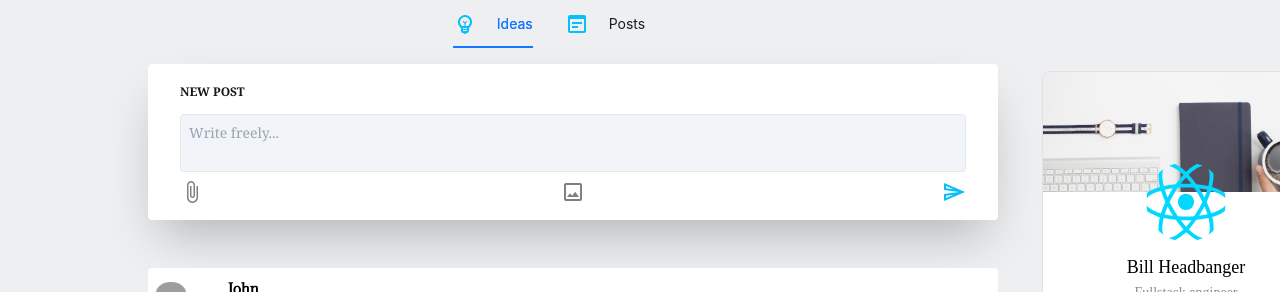
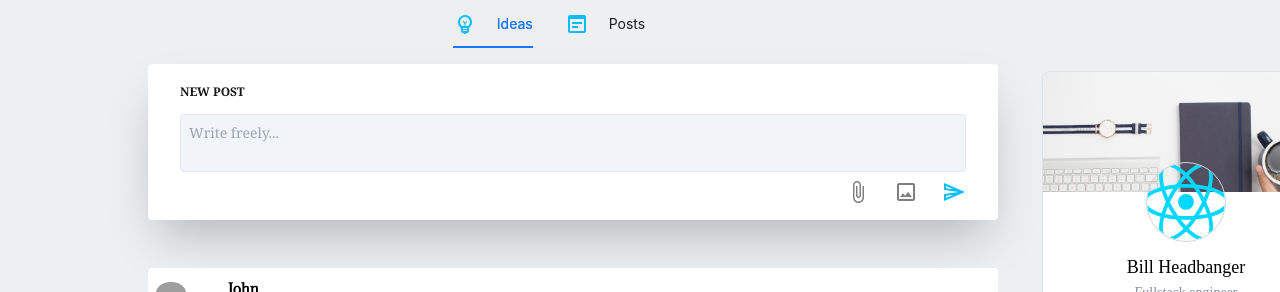
Before and after one commit to AbigailF1/Hackathon-G6, a React (Vite) app in the folder Frontend/: page /Feed in a window 1280 px wide. Shown: the top 292 px of the page. Built offline with nearby package versions, Linux system fonts and the light colour scheme; grey boxes are pictures that could not be loaded.

Commit message:
responsiveness

```diff
--- a/Frontend/src/components/FeedComp/IdeaBox.jsx
+++ b/Frontend/src/components/FeedComp/IdeaBox.jsx
@@ -40,7 +40,7 @@ export default function IdeaBox({person}) {
     console.log("Request sent");
    }
   return (
-    <div className="flex flex-col m-5 md:shrink-0 pt-2.5 bg-white rounded w-[300px] md:w-[850px] overflow-x-hidden">
+    <div className="flex flex-col m-5 md:shrink-0 pt-2.5 bg-white rounded w-[280px] md:w-[450px] sm:w-[400px] lg:w-[850px] overflow-x-hidden">
         <div className='flex items-center gap-2'>
             <div className="avatar mx-2 mb-2">
                 <div className="w-12 rounded">
@@ -59,9 +59,9 @@ export default function IdeaBox({person}) {
         <div className="mt-2.5 w-full border border-solid bg-zinc-100 border-zinc-100 min-h-[1px] max-md:max-w-full" />
         <div className="p-5" style={{fontFamily :"Adamina"}}>{person.content}</div>
         {person.image != null ? (
-  <div className='border border-solid border-zinc-100'>
-    <img src={person.image} alt="" className='h-auto max-w-lg rounded-lg w-full m-auto' />
-  </div>
+   <div className='border border-solid border-zinc-100'>
+   <img src={person.image} alt="" className='h-[350px] rounded object-cover w-full m-auto' />
+ </div>
 ) : (
   " "
 )}
@@ -77,9 +77,8 @@ export default function IdeaBox({person}) {
         onOk={handleComment}
         onCancel={handleCancel}
       >
- <textarea type='text' className="py-4 w-full border rounded resize-none bg-slate-100 p-2 "
+ <textarea type='text' className="py-4 w-[250px] md:w-[500px] border rounded resize-none bg-slate-100 p-2 "
                 rows="2"
-                style={{width: '600px'}}
                 placeholder='comment...'
                 value={comment}
                 onChange ={change}/>      </Modal>
--- a/Frontend/src/components/FeedComp/NewPost.jsx
+++ b/Frontend/src/components/FeedComp/NewPost.jsx
@@ -17,7 +17,7 @@ export default function NewPost() {
   };
 
   return (
-    <div className="flex flex-col px-8 bg-white rounded shadow-2xl w-[300px] md:w-[850px] max-md:px-5 mb-12 ml-5 ">
+    <div className="flex flex-col px-8 bg-white rounded shadow-2xl w-[280px] md:w-[450px] lg:w-[850px] max-md:px-5 mb-12 ml-5 ">
       <div className="text-xs uppercase  font-serif font-bold text-neutral-900 max-md:max-w-full mt-5">
         new post
       </div>
@@ -31,10 +31,25 @@ export default function NewPost() {
 
         />
       </div>
-      <div className="flex flex-1 gap-5 justify-between items-center pb-2 mb-2">
-        <AttachFileOutlinedIcon sx={{color: "gray"}} />
-        <ImageOutlinedIcon sx={{color: "gray"}} />
-        <SendOutlinedIcon sx={{color: "rgb(5, 190, 250)", cursor: "pointer"}} onClick={handleSubmit}/>
+      <div className="flex flex-1 gap-6 justify-end items-center pb-2 mb-2">
+        <label htmlFor="fileInput">
+          <AttachFileOutlinedIcon sx={{ color: "gray", cursor: "pointer" }} />
+        </label>
+          <input
+            type="file"
+            id="fileInput"
+            style={{ display: "none" }}
+          />
+      <label htmlFor="imageInput">
+        <ImageOutlinedIcon sx={{ color: "gray" ,cursor: "pointer" }} />
+      </label>
+            <input
+              type="file"
+              accept="image/*"
+              id="imageInput"
+              style={{ display: "none" }}
+            />
+          <SendOutlinedIcon sx={{color: "rgb(5, 190, 250)", cursor: "pointer"}} onClick={handleSubmit}/>
       </div>
     </div>
   );
--- a/Frontend/src/components/FeedComp/PostBox.jsx
+++ b/Frontend/src/components/FeedComp/PostBox.jsx
@@ -30,7 +30,7 @@ export default function IdeaBox({person}) {
     setComment(event.target.value)
    }
   return (
-    <div className="flex flex-col m-5 md:shrink-0 pt-2.5 bg-white rounded w-[300px] md:w-[850px] overflow-x-hidden">
+    <div className="flex flex-col m-5 md:shrink-0 pt-2.5 bg-white rounded w-[280px] md:w-[450px] sm:w-[400px] lg:w-[850px] overflow-x-hidden">
         <div className='flex items-center gap-2'>
             <div className="avatar mx-2 mb-2">
                 <div className="w-12 rounded">
@@ -49,9 +49,9 @@ export default function IdeaBox({person}) {
         <div className="mt-2.5 w-full border border-solid bg-zinc-100 border-zinc-100 min-h-[1px] max-md:max-w-full" />
         <div className="p-5" style={{fontFamily :"Adamina"}}>{person.description}</div>
         {person.image != null ? (
-  <div className='border border-solid border-zinc-100'>
-    <img src={person.image} alt="" className='h-auto max-w-lg rounded-lg w-full m-auto' />
-  </div>
+   <div className='border border-solid border-zinc-100'>
+   <img src={person.image} alt="" className='h-[350px] rounded object-cover w-full m-auto' />
+ </div>
 ) : (
   " "
 )}
@@ -67,12 +67,11 @@ export default function IdeaBox({person}) {
         onOk={handleComment}
         onCancel={handleCancel}
       >
- <textarea type='text' className="py-4 w-full border rounded resize-none bg-slate-100 p-2 "
+ <textarea type='text' className="py-4 w-[250px] md:w-[500px] border rounded resize-none bg-slate-100 p-2 "
                 rows="2"
-                style={{width: '600px'}}
                 placeholder='comment...'
                 value={comment}
-                onChange ={change}/>      </Modal>
+                onChange ={change}/>       </Modal>
         </div>
     </div>
 
--- a/Frontend/src/components/FeedComp/Profile.jsx
+++ b/Frontend/src/components/FeedComp/Profile.jsx
@@ -10,7 +10,7 @@ export default function Profile() {
   }
   return (
     <div className="cursor-pointer" onClick={handleProfile}>
-         <Card withBorder radius="md" mx="auto" my={15} className='m-auto w-48 md:w-72' >
+         <Card withBorder radius="md" mx="auto" my={15} className='m-auto w-48 sm:w-64 md:w-72' >
       <Card.Section
         h={120}
         style={{
@@ -25,6 +25,7 @@ export default function Profile() {
         radius={80}
         mx="auto"
         mt={-30}
+        className='border border-gray-300'
       />
       <Text ta="center" fz="lg" fw={500} mt="sm">
         Bill Headbanger
--- a/Frontend/src/components/FeedComp/ProfileSide.jsx
+++ b/Frontend/src/components/FeedComp/ProfileSide.jsx
@@ -15,7 +15,7 @@ export default function ProfileSide() {
    console.log(tag)
   return (
 
-    <section className='mt-14 flex flex-col gap-5 mr-2 md:mr-16 invisible md:visible'>
+    <section className='mt-14 flex flex-col gap-5 mr-2 md:mr-8  invisible md:visible'>
       <Profile />
 
   <div className="w-[320px] ml-4 shadow-sm  flex flex-col gap-4 justify-center">
@@ -25,16 +25,14 @@ export default function ProfileSide() {
      <GroupCard />
       </div>
 
-  <div className= 'shadow-md bg-slate-100 rounded p-7 gap-2 mb-20 m-auto invisible md:visible'>
+  <div className= 'shadow-md bg-slate-100 rounded w-[300px] ml-7 p-7 gap-2 mb-20 invisible md:visible'>
     <div className='m-auto text-black'>FOLLOWED TAGS</div>
-    <div className='grid grid-cols-4 gap-5 pt-5 text-black'>
+    <div className='grid grid-cols-3 gap-2 pt-5 text-black'>
       {tag.map((tags, index) => (
             <Tags key={index} item={tags} />
           ))}
     </div>
   </div>
-
-
 </section>
   );
 }
--- a/Frontend/src/pages/Feed.jsx
+++ b/Frontend/src/pages/Feed.jsx
@@ -34,7 +34,7 @@ const items = [
 export default function Feed() {
   return (
 <div className='flex overflow-x-hidden'>
-<Tabs defaultActiveKey="1"  centered items={items} onChange={onChange} className=' w-[1000px] ml-0 md:ml-20' />
+<Tabs defaultActiveKey="1"  centered items={items} onChange={onChange} className=' w-[1000px] ml-0  lg:ml-20' />
 <ProfileSide className="shrink w-[500px]" />
 
 </div>
--- a/Frontend/src/pages/Ideas.jsx
+++ b/Frontend/src/pages/Ideas.jsx
@@ -8,7 +8,7 @@ export default function Ideas() {
     content: "What did the Dursleys care if Harry lost his place on the House Quidditch team because he hadn’t practiced all summer? What was it tothe Dursleys if Harry went back to school without any of his homework done? The Dursleys were what wizards called Muggles (not a drop of magical blood in their veins)."
    }
   return (
-    <div className='ml-2 md:ml-12'>
+    <div className='ml-2 sm:ml-2 md:ml-0 lg:ml-12'>
     <NewPost />
   <IdeaBox person={person}/>
 
--- a/Frontend/src/pages/Posts.jsx
+++ b/Frontend/src/pages/Posts.jsx
@@ -25,7 +25,7 @@ export default function Posts() {
   {fetchData()} ,
    [])
   return (
-    <div className='ml-2 md:ml-12'>
+    <div className='ml-2 sm:ml-2 md:ml-2 lg:ml-12'>
     <NewPost />
     {posts.map((item, index) => (
         <PostBox key={index} person={item} />
```
